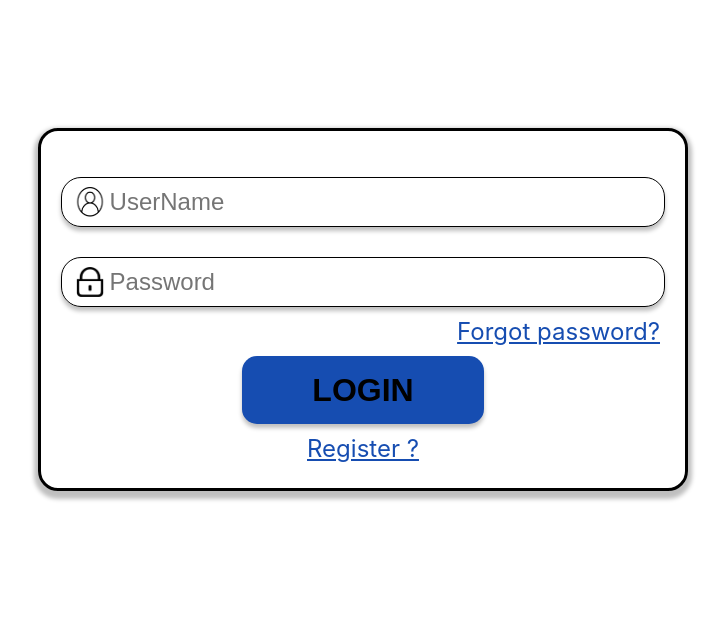
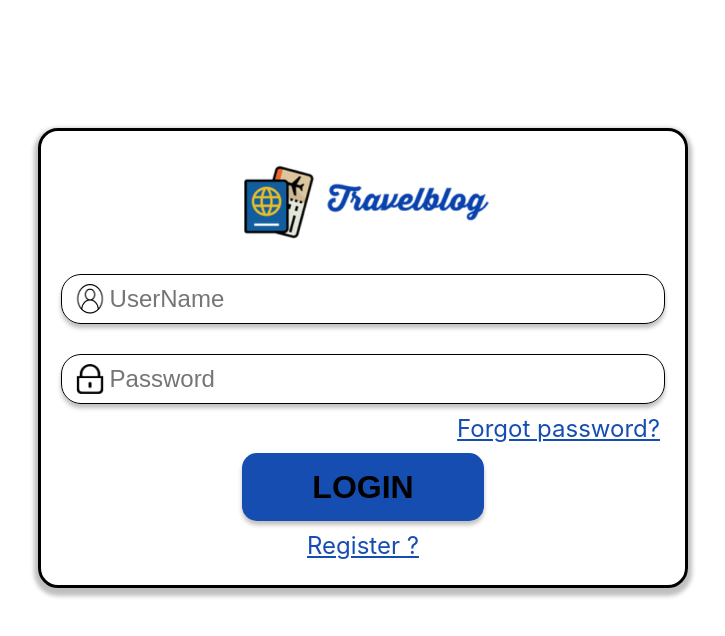
Before and after one commit to hvuquang/TourBlog_FE, a React (Create React App) app in the folder tourblogn_fr/: page / in a window 1280 px wide. Shown: the top 636 px of the page, without its empty margins (277-1002 px from the left). Built offline with nearby package versions, Linux system fonts and the light colour scheme.

Commit message:
update#10
- add logo

```diff
--- a/tourblogn_fr/src/components/Screen/LogIn/LogIn.css
+++ b/tourblogn_fr/src/components/Screen/LogIn/LogIn.css
@@ -11,3 +11,8 @@
 .background-container {
     margin: 10% auto;
 }
+
+#logo {
+    width: 280px;
+    height: 97px;
+}
--- a/tourblogn_fr/src/components/Screen/LogIn/LogIn.jsx
+++ b/tourblogn_fr/src/components/Screen/LogIn/LogIn.jsx
@@ -9,6 +9,7 @@ class LogIn extends Component {
     return (
       <div className="background-container">
         <BackGround>
+          <img id="logo" src={process.env.PUBLIC_URL + 'images/logoTravel.png'} alt="" />
           <div class="background__input">
             <TextInput
               name="UserName"
```
